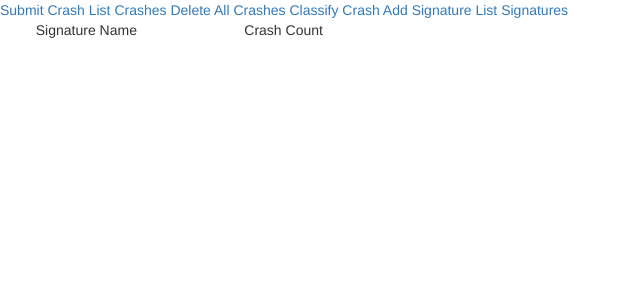
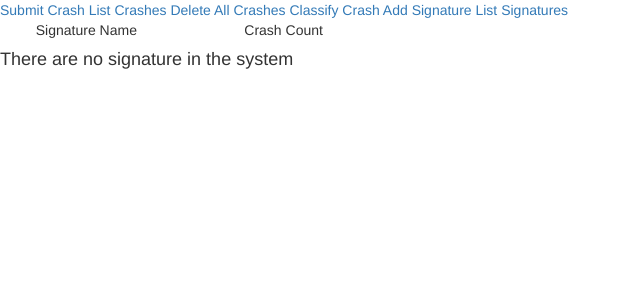
Before and after one commit to ngavhane/workspace, a Flask app: template Acr_Pyramid/acr_pyramid/templates/list_signatures.jinja2 in a window 1280 px wide. Shown: the top 300 px of the page, without its empty margins (0-640 px from the left). Run offline with Flask 2, Linux system fonts and the light colour scheme; the template is opened without the code that fills it, so the values that code supplies are empty; some libraries are stand-ins or nearby versions.

Commit message:
if there are no signature/crash in the system, then convey same to the user

```diff
--- a/Acr_Pyramid/acr_pyramid/templates/list_crashes.jinja2
+++ b/Acr_Pyramid/acr_pyramid/templates/list_crashes.jinja2
@@ -3,11 +3,15 @@
 <body>
         <div>
              <div id="content">
+              {% if crash_list %}
                 <ul>
                     {% for crash in crash_list %}
-                     <li><a href="{{ '/get_crash/%s' % crash.uuid }}">{{ crash.crash_name }}</a></li>
+                        <li><a href="{{ '/get_crash/%s' % crash.uuid }}">{{ crash.crash_name }}</a></li>
                     {% endfor %}
                 </ul>
+              {% else %}
+                <h4>There are no crash in the system </h4>
+              {% endif %}
             </div>
         </div>
 </body>
--- a/Acr_Pyramid/acr_pyramid/templates/list_signatures.jinja2
+++ b/Acr_Pyramid/acr_pyramid/templates/list_signatures.jinja2
@@ -13,6 +13,7 @@
             </tr>
             </table>
              <div id="content">
+                {% if signature_list %}
                     <ul>
                         {% for signature in signature_list %}
                             <table>
@@ -23,10 +24,13 @@
                                     <td>
                                         <label> &emsp; &emsp; &emsp; &emsp; &emsp; &emsp; &emsp; &emsp; {{ signature.crash_count}} </label>
                                     </td>
-                    {% endfor %}
                                 </tr>
                             </table>
+                        {% endfor %}
                     </ul>
+                {% else %}
+                     <h4> There are no signature in the system</h4>
+                {% endif %}
              </div>
         </div>
 </body>
```
Lines whose indentation alone changed are shown as unchanged.
